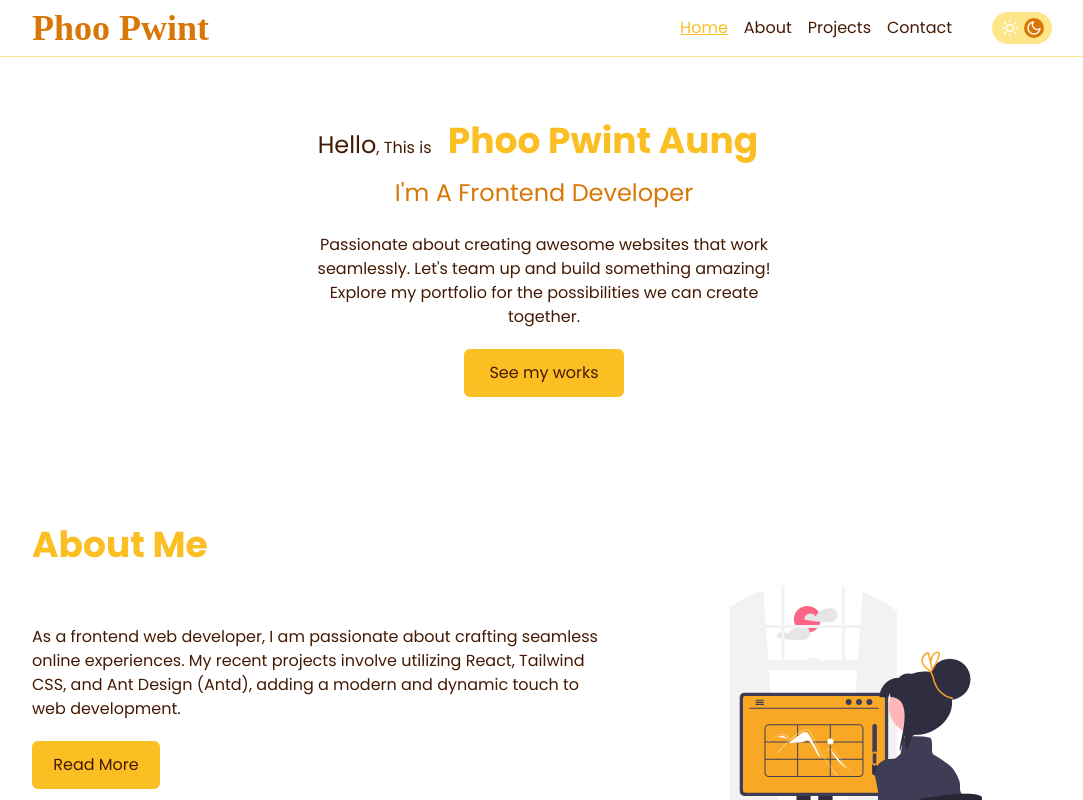
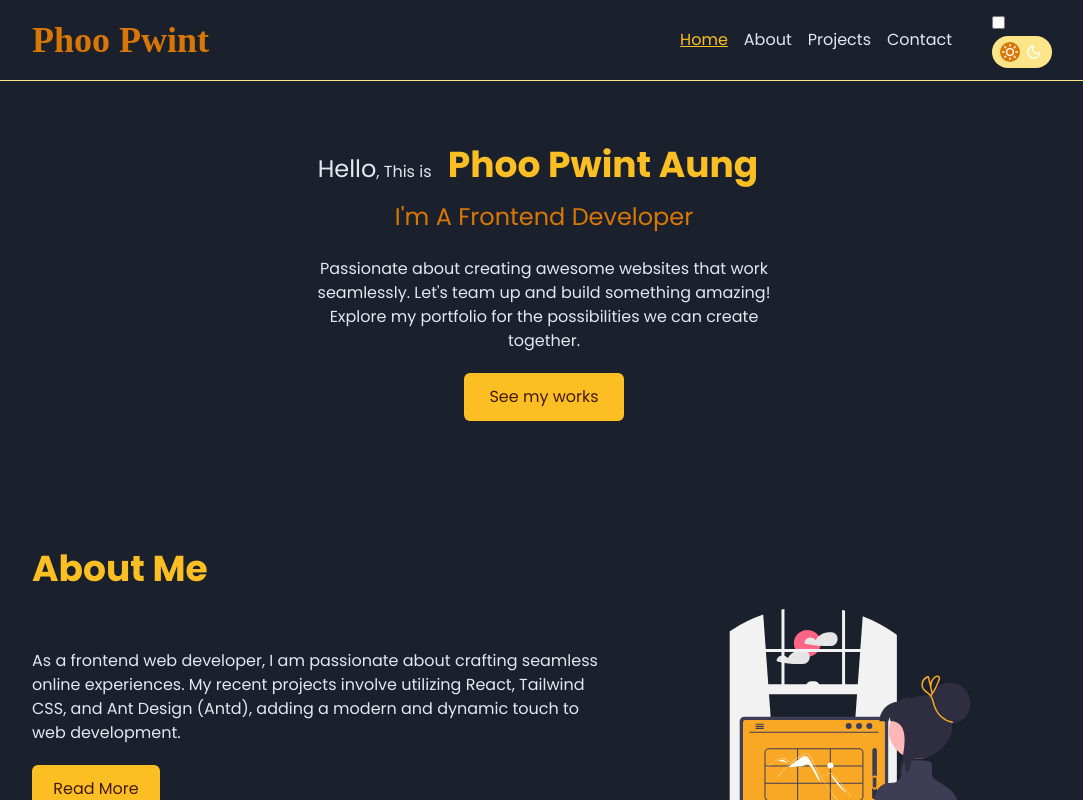
Before and after one commit to DaisyPwint/my-portfolio, a React (Vite) app: page / in a window 1280 px wide. Shown: the top 800 px of the page, without its empty margins (96-1179 px from the left). Built offline with nearby package versions, Linux system fonts and the light colour scheme; a web font is replaced by a local one.

Commit message:
test: themeSwicher

```diff
--- a/src/components/ThemeSwicher.jsx
+++ b/src/components/ThemeSwicher.jsx
@@ -7,7 +7,7 @@ const ThemeSwicher = () => {
   const [ theme,setTheme ] = useState(null);
 
   useEffect(() => {
-    const prefersDarkMode = window.matchMedia('(prefers-color-scheme: dark)').matches;
+    const prefersDarkMode = window.matchMedia('(prefers-color-scheme: light)').matches;
     setTheme(prefersDarkMode ? 'dark' : 'light');
   },[])
 
@@ -26,7 +26,7 @@ const ThemeSwicher = () => {
 
   return (
     <div className='md:ml-7'>
-        <input type="checkbox" checked={checked} onChange={handleToggle} id='switcher' className='hidden'/>
+        <input type="checkbox" checked={checked} onChange={handleToggle} id='switcher'/>
         <label htmlFor='switcher' className='relative flex items-center w-15 h-8 rounded-full px-2 gap-1 transition bg-amber-200 cursor-pointer z-10'>
             <div className='w-5 h-5 flex items-center justify-center'>
                 <FiSun className='text-white'/>
@@ -34,7 +34,7 @@ const ThemeSwicher = () => {
             <div className='w-5 h-5 flex items-center justify-center'>
                 <FiMoon className='text-white'/>
             </div>
-            <div className={`absolute w-5 h-5 rounded-full bg-amber-600 -z-10 transition-all duration-700 ${checked ? 'left-[8px]' : 'left-[32px]'}`} />
+            <div className={`absolute w-5 h-5 rounded-full bg-amber-600 -z-10 transition-all duration-700 ${checked ? 'left-[32px]' : 'left-[8px]'}`} />
         </label>
     </div>
   )
```
